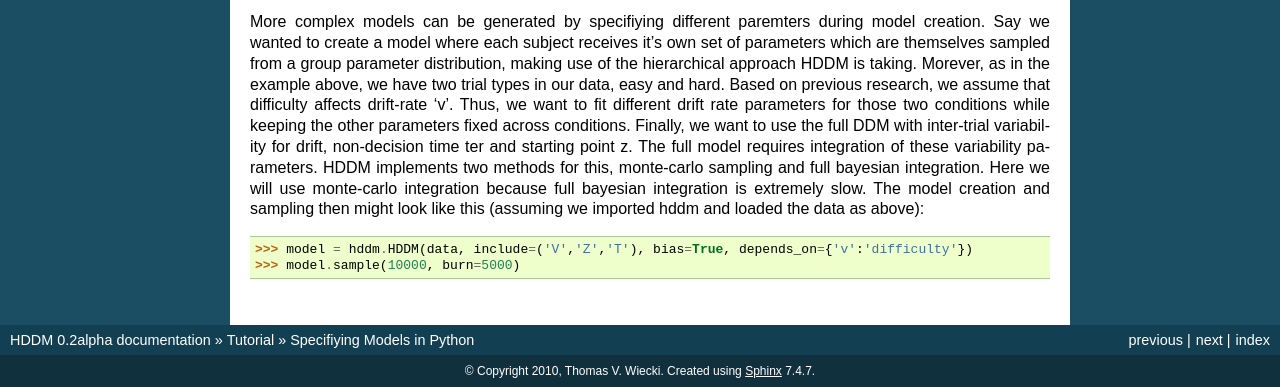
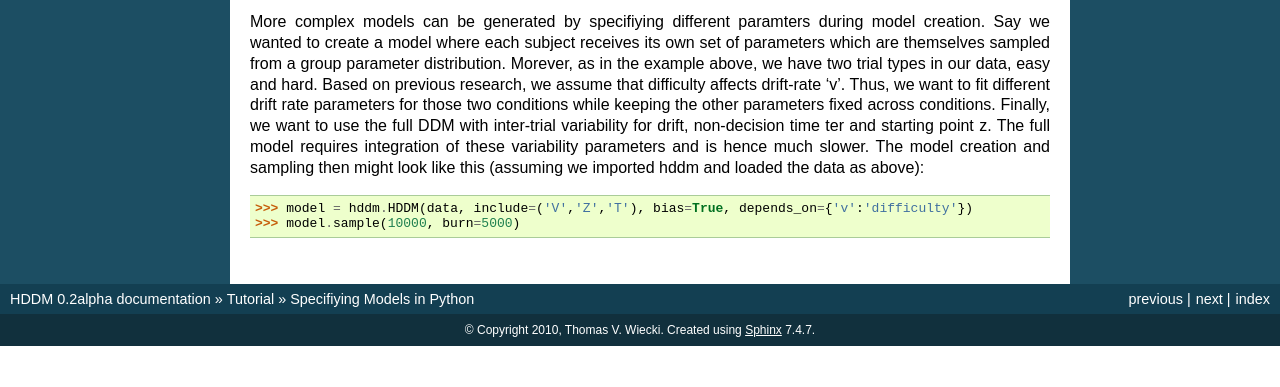
Before and after one commit to hddm-devs/hddm, a Sphinx documentation site: the page built from docs/tutorial_python.rst, in a window 1280 px wide and 900 px high, scrolled down 1034 px, cut to the strip 513-900 px from the top of the window. Built offline with Sphinx 7.4.7, drawn with Linux system fonts in a browser that asks for light colours; formulas are drawn with MathJax 3; after the commit the page ends 1893 px from its top, so only the background shows below that.

Commit message:
DOC: Minor typos in tutorial.

```diff
--- a/docs/tutorial_python.rst
+++ b/docs/tutorial_python.rst
@@ -55,22 +55,19 @@ The final program then looks as follows:
 .. literalinclude :: ../hddm/examples/simple_model.py
 
 More complex models can be generated by specifiying different
-paremters during model creation. Say we wanted to create a model where
-each subject receives it's own set of parameters which are themselves
-sampled from a group parameter distribution, making use of the
-hierarchical approach HDDM is taking. Morever, as in the example
-above, we have two trial types in our data, easy and hard. Based on
-previous research, we assume that difficulty affects drift-rate
-'v'. Thus, we want to fit different drift rate parameters for those
-two conditions while keeping the other parameters fixed across
-conditions. Finally, we want to use the full DDM with inter-trial
-variability for drift, non-decision time ter and starting point z. The
-full model requires integration of these variability parameters. HDDM
-implements two methods for this, monte-carlo sampling and full
-bayesian integration. Here we will use monte-carlo integration because
-full bayesian integration is extremely slow. The model creation and
-sampling then might look like this (assuming we imported hddm and
-loaded the data as above):
+paramters during model creation. Say we wanted to create a model where
+each subject receives its own set of parameters which are themselves
+sampled from a group parameter distribution. Morever, as in the
+example above, we have two trial types in our data, easy and
+hard. Based on previous research, we assume that difficulty affects
+drift-rate 'v'. Thus, we want to fit different drift rate parameters
+for those two conditions while keeping the other parameters fixed
+across conditions. Finally, we want to use the full DDM with
+inter-trial variability for drift, non-decision time ter and starting
+point z. The full model requires integration of these variability
+parameters and is hence much slower. The model creation and sampling
+then might look like this (assuming we imported hddm and loaded the
+data as above):
 
 >>> model = hddm.HDDM(data, include=('V','Z','T'), bias=True, depends_on={'v':'difficulty'})
 >>> model.sample(10000, burn=5000)
```
